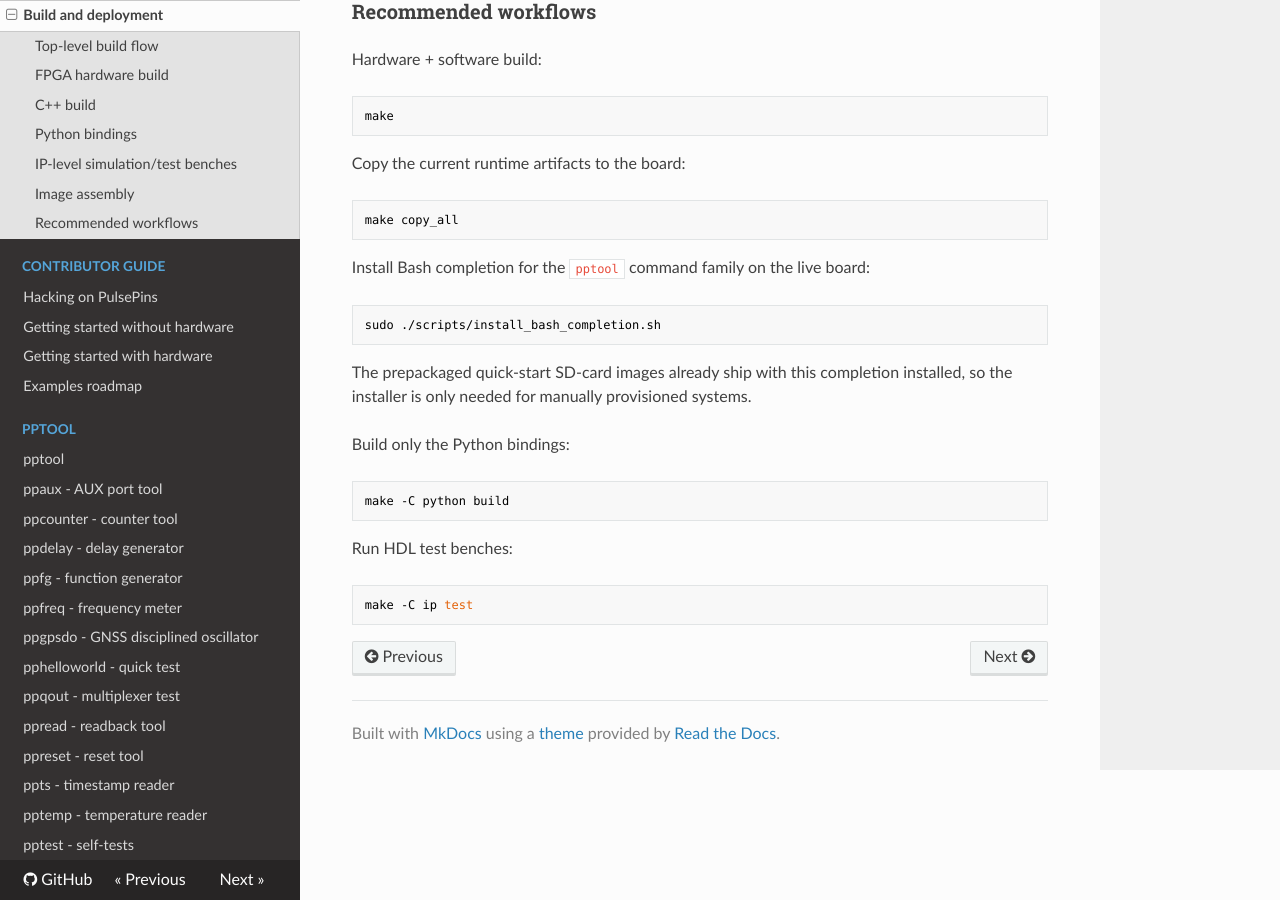
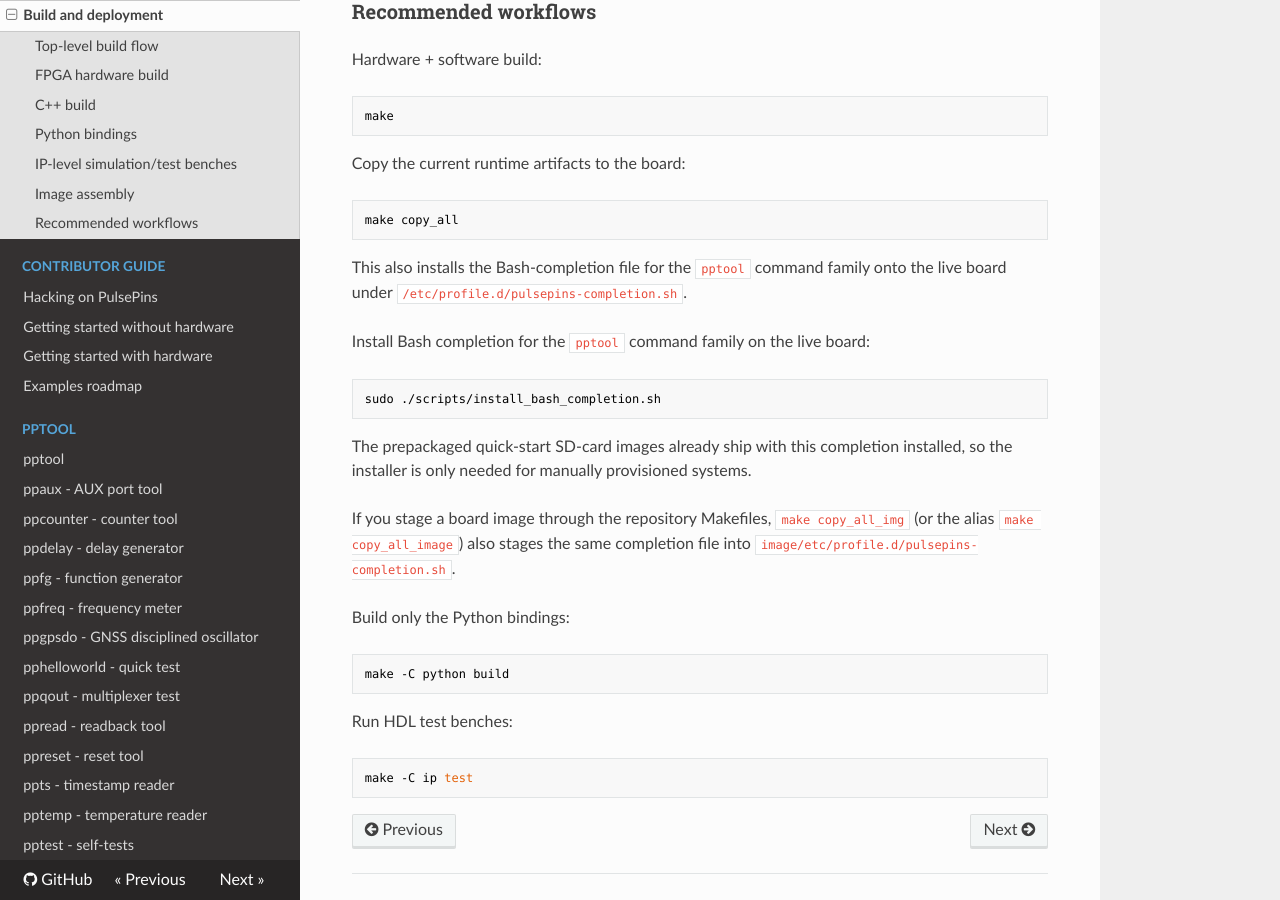
Before and after one commit to rokzitko/PulsePins, an MkDocs documentation site: the page built from docs/docs/build.md, in a window 1280 px wide and 900 px high, scrolled down 3252 px. Built offline with MkDocs 1.6.1, drawn with Linux system fonts in a browser that asks for light colours; nearby versions of some CDN libraries.

Commit message:
stage bash completion in copy flows

````diff
--- a/docs/docs/build.md
+++ b/docs/docs/build.md
@@ -20,7 +20,7 @@ Relevant targets in `Makefile`:
 * `copy` - copy `pulsepins.rbf` to the target host
 * `copy_boot` - copy the RBF to the boot partition path
 * `copy_all` - copy hardware, C++, Python, tests, and I2C helpers to the target host
-* `copy_all_img` - stage the same content into the image tree
+* `copy_all_img` / `copy_all_image` - stage the same content into the image tree
 * `lint` - run Verible lint on top-level Verilog/SystemVerilog
 * `clean` - remove generated artifacts across subprojects
 
@@ -135,6 +135,8 @@ Copy the current runtime artifacts to the board:
 make copy_all
 ```
 
+This also installs the Bash-completion file for the `pptool` command family onto the live board under `/etc/profile.d/pulsepins-completion.sh`.
+
 Install Bash completion for the `pptool` command family on the live board:
 
 ```bash
@@ -142,6 +144,8 @@ sudo ./scripts/install_bash_completion.sh
 ```
 
 The prepackaged quick-start SD-card images already ship with this completion installed, so the installer is only needed for manually provisioned systems.
+
+If you stage a board image through the repository Makefiles, `make copy_all_img` (or the alias `make copy_all_image`) also stages the same completion file into `image/etc/profile.d/pulsepins-completion.sh`.
 
 Build only the Python bindings:
 
````
Also changed, not shown: 2 other files.
